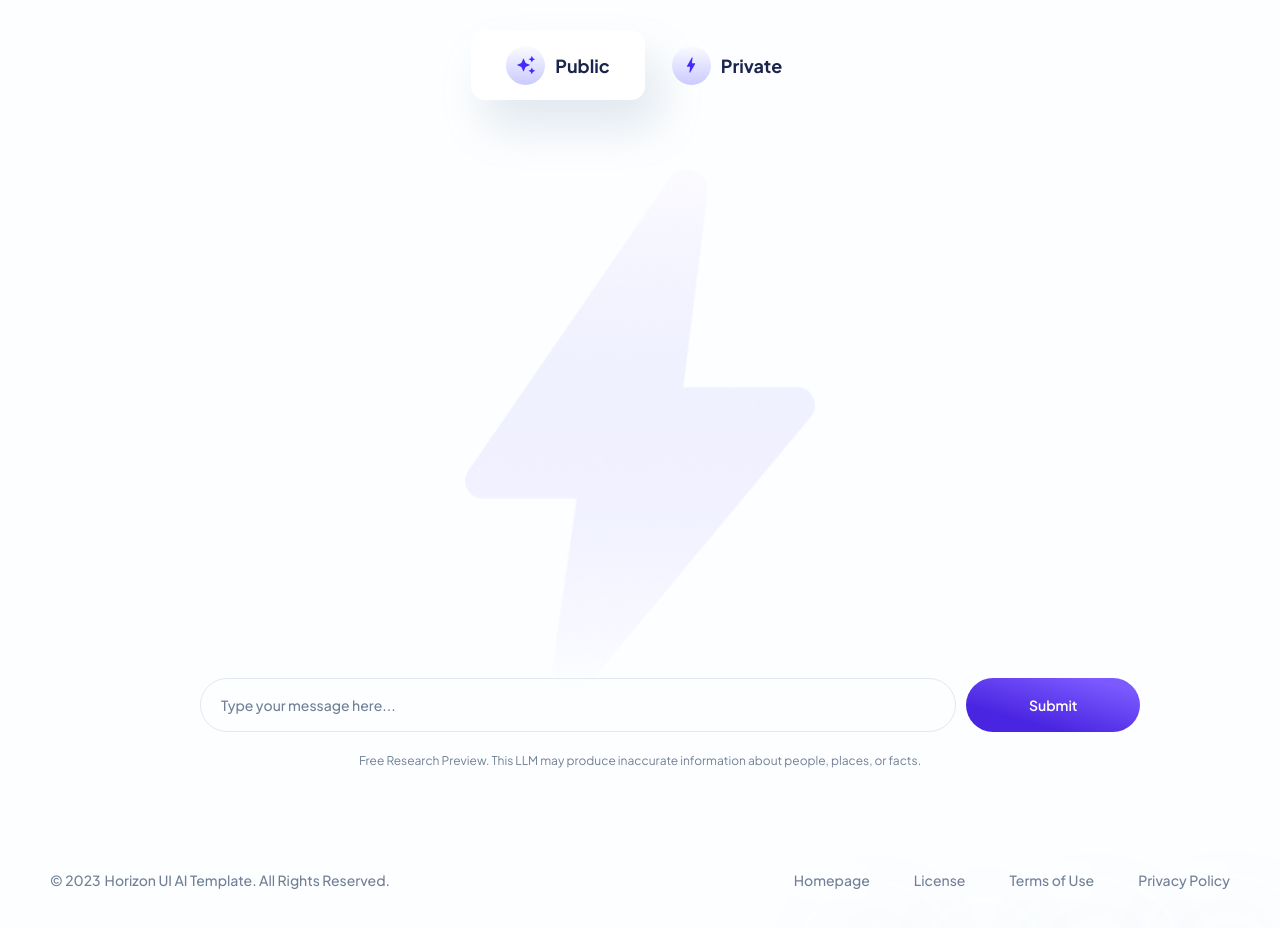
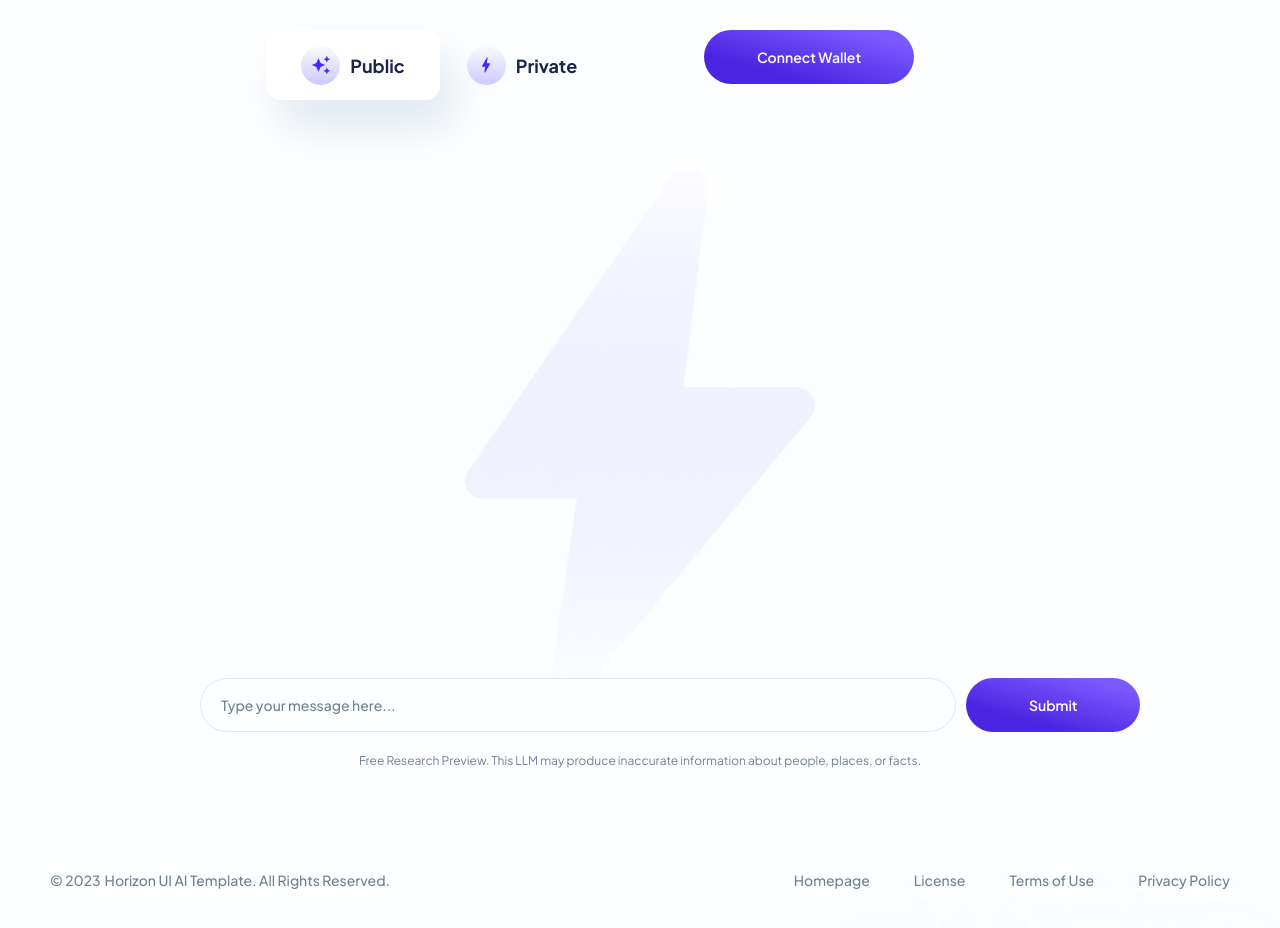
Before and after one commit to maancham/HackTheNorth-React, a Next.js app: page / in a window 1280 px wide. Built offline with nearby package versions, Linux system fonts and the light colour scheme.

Commit message:
wallet info

```diff
--- a/pages/index.tsx
+++ b/pages/index.tsx
@@ -132,6 +132,88 @@ export default function Chat(props: { apiKeyApp: string }) {
 
     setLoading(false);
   };
+
+  const [account, setAccount] = useState("");
+  const [publicKey, setPublicKey] = useState("");
+  const [error, setError] = useState("");
+  const { ethereum } = typeof window !== "undefined" ? window : {};
+  const checkEthereumExists = () => {
+    if (!ethereum) {
+      setError("Please Install MetaMask.");
+      return false;
+    }
+    return true;
+  };
+  const getConnectedAccounts = async () => {
+    setError("");
+    try {
+      const accounts = await ethereum.request({
+        method: "eth_accounts",
+      });
+      console.log(accounts);
+      setAccount(accounts[0]);
+    } catch (err) {
+      setError(err.message);
+    }
+  };
+  useEffect(() => {
+    if (checkEthereumExists()) {
+      ethereum.on("accountsChanged", getConnectedAccounts);
+      getConnectedAccounts();
+    }
+    return () => {
+      if (checkEthereumExists()) {
+        ethereum.removeListener("accountsChanged", getConnectedAccounts);
+      }
+    };
+  }, []);
+
+  useEffect(() => {
+    // Update the publicKey when the account changes
+    setPublicKey(account || "");
+  }, [account]);
+
+  const handleConnect = async () => {
+    // if (window.ethereum) {
+    //   try {
+    //   const accounts = await window.ethereum.request({
+    //     method: 'eth_requestAccounts',
+    //   });
+    //   const account = accounts[0];
+    //   console.log('Connected', account);
+    //   } catch (err) {
+    //     console.log("User denied account access:", err);
+    //   }
+    // }
+    // else if (window.web3) {
+    //   const web3 = new Web3(window.web3.currentProvider);
+    //   console.log("Legacy dapp browser detected!");
+    // }
+    // else {
+    //   console.log('Non-Ethereum browser detected. Consider installing MetaMask!');
+    // }
+    setError("");
+    if (checkEthereumExists()) {
+      try {
+        if (account) {
+          // Disconnect the wallet
+          setAccount("");
+        } else {
+          // Connect the wallet
+          const accounts = await ethereum.request({
+            method: "eth_requestAccounts",
+          });
+          console.log(accounts);
+          setAccount(accounts[0]);
+        }
+      } catch (err) {
+        setError(err.message);
+      }
+    }
+  }
+
+
+
   // -------------- Copy Response --------------
   // const copyToClipboard = (text: string) => {
   //   const el = document.createElement('textarea');
@@ -253,6 +335,36 @@ export default function Chat(props: { apiKeyApp: string }) {
                 />
               </Flex>
               Private
+            </Flex>
+            <Flex
+            justifySelf={'flex-end'}
+            px="100px"
+            >
+            <Button
+            variant="primary"
+            py="20px"
+            px="16px"
+            fontSize="sm"
+            borderRadius="35px"
+            ms="auto"
+            w={{ base: '160px', md: '210px' }}
+            h="54px"
+            _hover={{
+              boxShadow:
+                '0px 21px 27px -10px rgba(96, 60, 255, 0.48) !important',
+              bg:
+                'linear-gradient(15.46deg, #4A25E1 26.3%, #7B5AFF 86.4%) !important',
+              _disabled: {
+                bg: 'linear-gradient(15.46deg, #4A25E1 26.3%, #7B5AFF 86.4%)',
+              },
+            }}
+            onClick={handleConnect}
+            isLoading={loading ? true : false}
+          >
+            {account
+              ? `Disconnect Wallet (${publicKey.slice(0, 5)})`
+              : "Connect Wallet"}
+          </Button>
             </Flex>
           </Flex>
 
```
